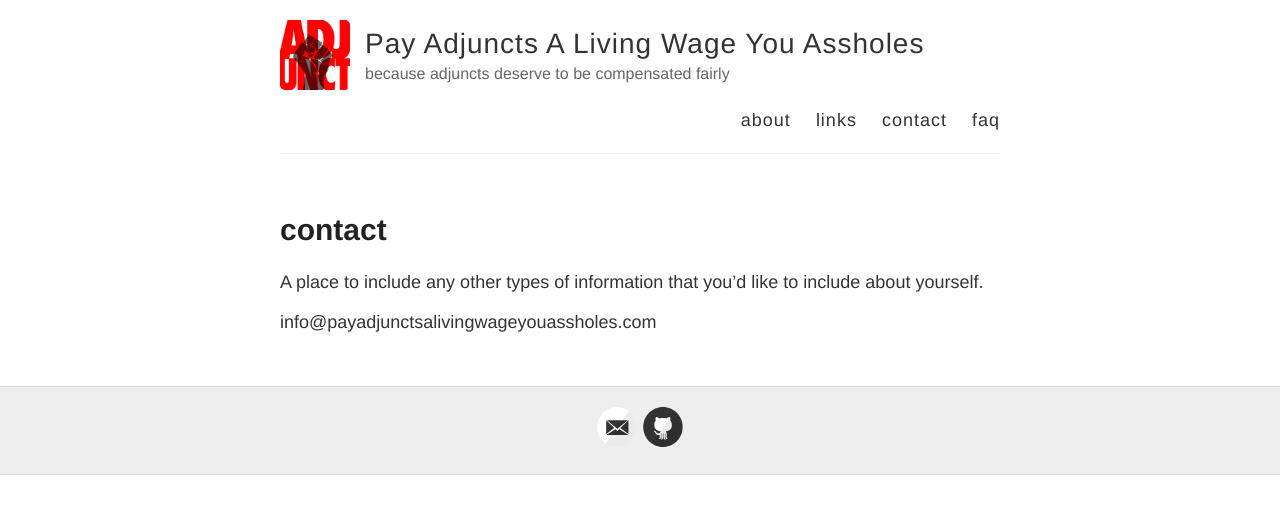
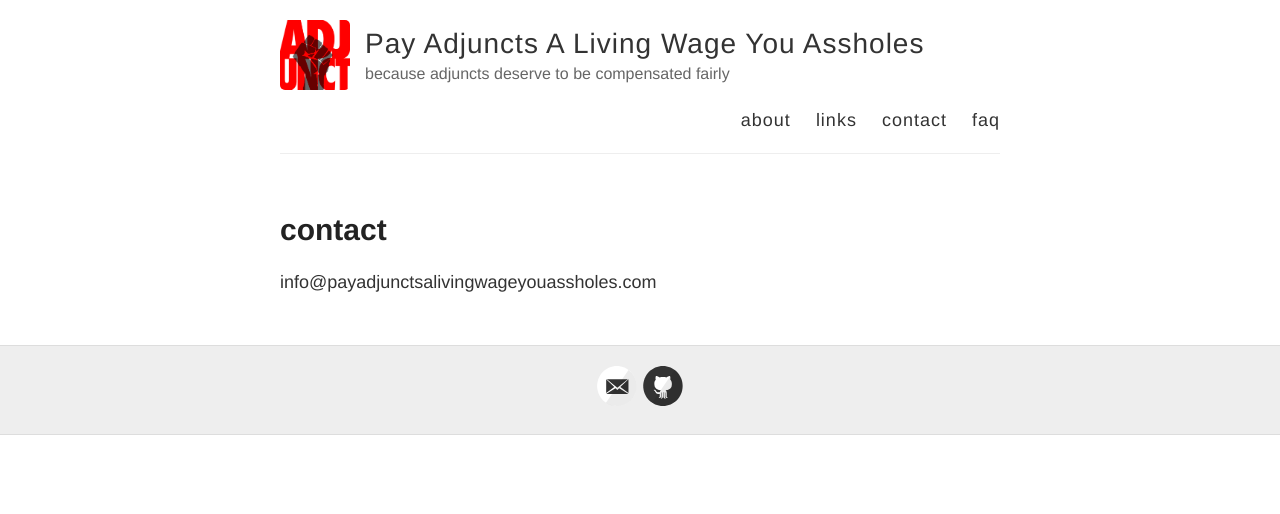
Before and after one commit to adjunctsarepeople/adjunctsarepeople.github.io, a Jekyll site: the page built from contact.md, in a window 1280 px wide. Shown: the top 514 px of the page. Built offline with Jekyll 4.4.1, drawn with Linux system fonts in a browser that asks for light colours.

Commit message:
Update contact.md

```diff
--- a/contact.md
+++ b/contact.md
@@ -4,6 +4,4 @@ title: contact
 permalink: /contact/
 ---
 
-A place to include any other types of information that you'd like to include about yourself.
-
 info@payadjunctsalivingwageyouassholes.com
```
